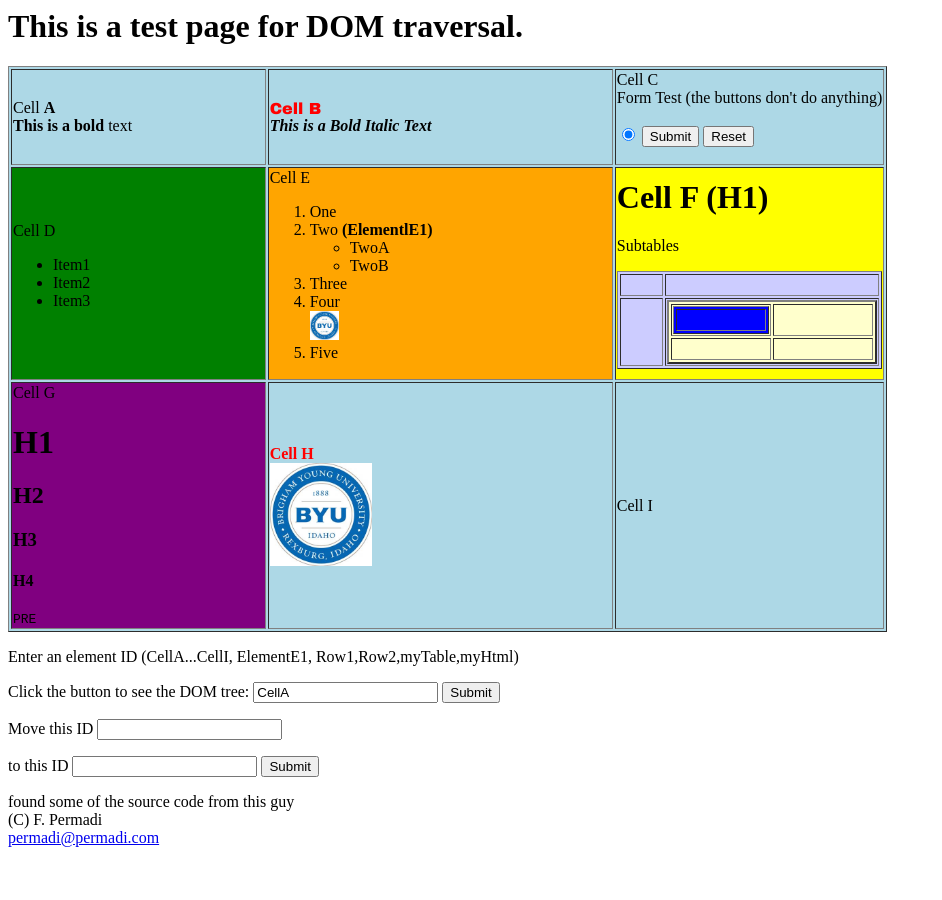
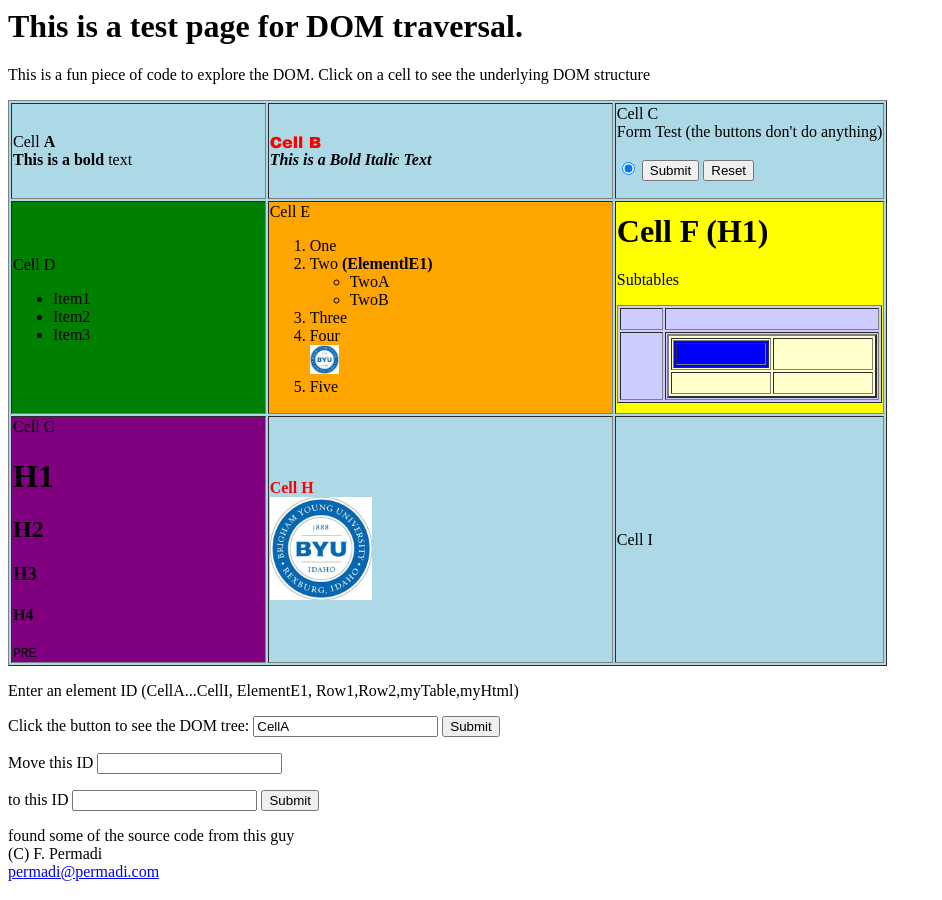
Before and after one commit to gtjames/gtjames.github.io, a Jekyll site: the page domTree/domTree.html, which Jekyll copies as it is, in a window 1280 px wide. Shown: the whole page, without its empty margins (0-942 px from the left). Built offline with Jekyll 4.4.1, drawn with Linux system fonts in a browser that asks for light colours; some of the changed lines change nothing that is shown.

Commit message:
Update domTree.html

```diff
--- a/domTree/domTree.html
+++ b/domTree/domTree.html
@@ -18,6 +18,7 @@
 
 <BODY id="myhtml2">
 <H1>This is a test page for DOM traversal.</H1>
+<p>This is a fun piece of code to explore the DOM. Click on a cell to see the underlying DOM structure</p>
 <table id='myTable' bgcolor=lightblue border="1">
   <tr id="Row1">
     <td id="CellA">Cell <b>A<br>This is a bold</b> text</td>
@@ -116,8 +117,8 @@ for (var i = 0; i<elements.length; i++ )
 function moveIt ( cellId1, cellId2 ) {
 	var elements1 = document.getElementById(cellId1);
 	var elements2 = document.getElementById(cellId2);
-	var beforeOne = elements1.previousElementSibling();
-	var beforeTwo = elements1.previousElementSibling();
+	var beforeOne = elements1.previousSibling();
+	var beforeTwo = elements1.previousSibling();
 	elements1.parentNode.removeChild(elements1);
 	elements2.parentNode.removeChild(elements2);
 	beforeOne.insertAfter(elements2, elements1);
```
